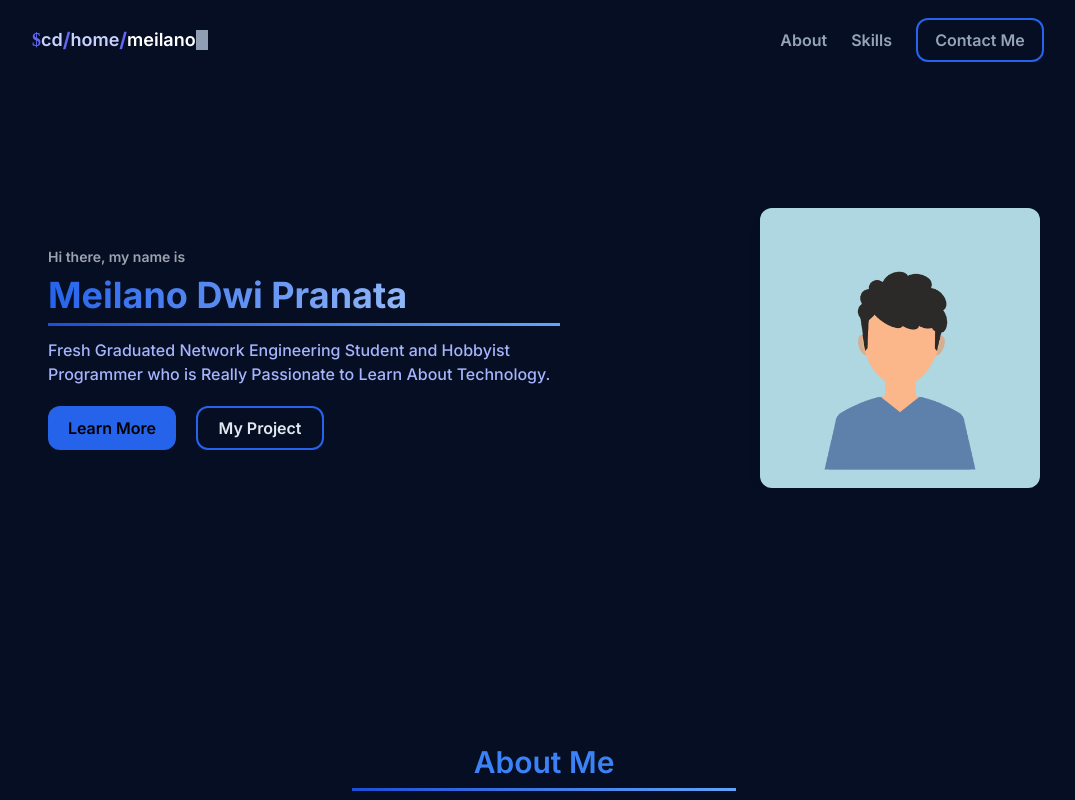
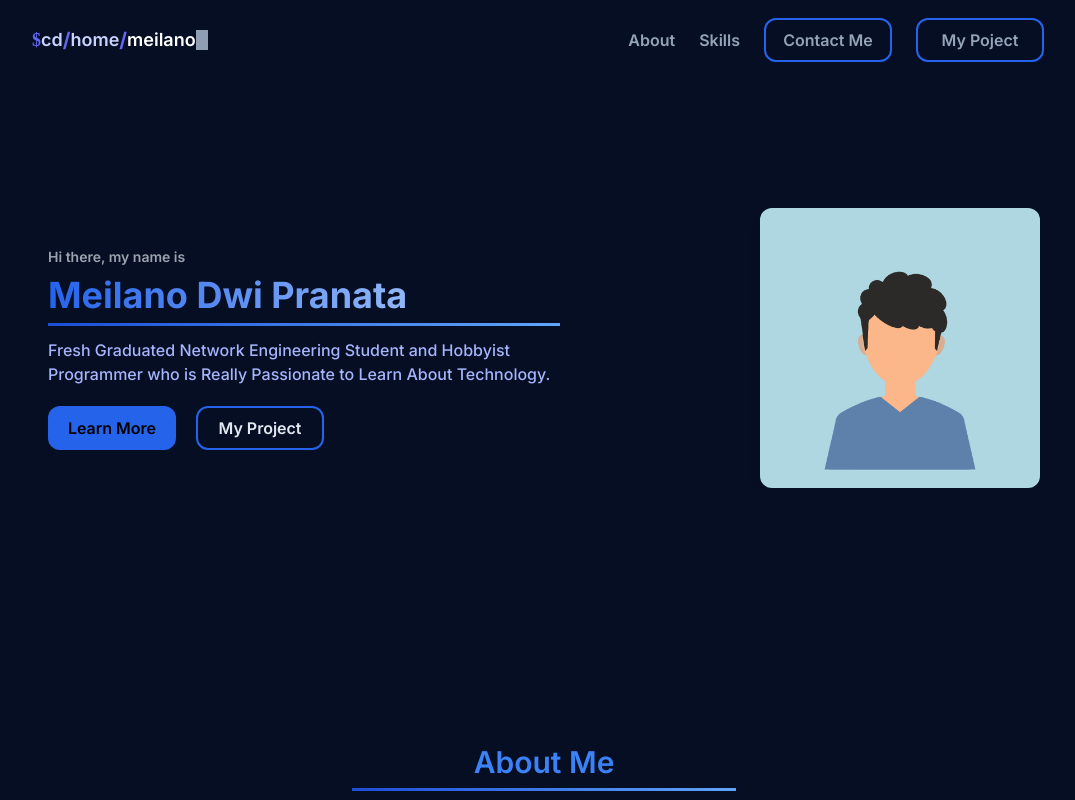
Before and after one commit to meilanodwipranata/meilanodwipranata.github.io, a plain HTML site: page index.html in a window 1280 px wide. Shown: the top 800 px of the page, without its empty margins (96-1171 px from the left). Drawn offline with nearby package versions, Linux system fonts and the light colour scheme.

Commit message:
Update index.html

```diff
--- a/index.html
+++ b/index.html
@@ -35,6 +35,7 @@
                 <a class="text-slate-400 text-md 2xl:text-xl font-semibold mx-3 ease-in-out duration-500 hover:text-white hover:scale-110" href="#about">About</a>
                 <a class="text-slate-400 text-md 2xl:text-xl font-semibold mx-3 ease-in-out duration-500 hover:text-white hover:scale-110" href="#skills">Skills</a>
                 <a class="text-slate-400 text-md 2xl:text-xl font-semibold mx-3 ease-in-out duration-500 hover:text-white hover:scale-110 w-32 h-11 2xl:w-44 2xl:h-14 inline-flex btn-outline" href="#contact">Contact Me</a>
+                <a class="text-slate-400 text-md 2xl:text-xl font-semibold mx-3 ease-in-out duration-500 hover:text-white hover:scale-110 w-32 h-11 2xl:w-44 2xl:h-14 inline-flex btn-outline" href="https://meilanodwipranata.github.io/project">My Poject</a>
             </div>
         </div>
     </nav>
```
